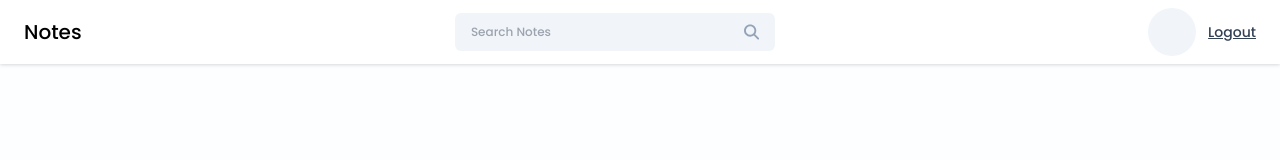
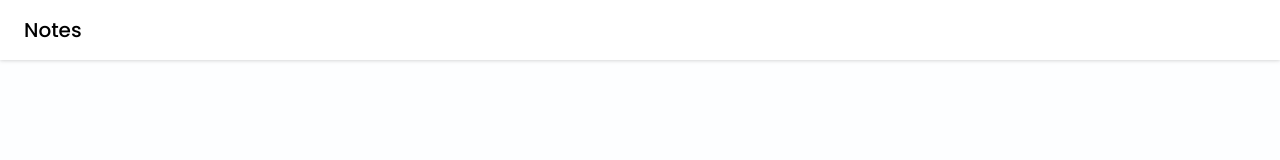
Before and after one commit to rayennaat/Notes-app, a React (Vite) app in the folder frontend/notes-app/: page / in a window 1280 px wide. Shown: the top 160 px of the page. Built offline with nearby package versions, Linux system fonts and the light colour scheme.

Commit message:
Update Login.jsx

```diff
--- a/frontend/notes-app/src/pages/Login/Login.jsx
+++ b/frontend/notes-app/src/pages/Login/Login.jsx
@@ -3,7 +3,7 @@
 import Passwordinput from '../../components/Input/Passwordinput'
 import { validateEmail } from '../../utils/helper';
 import axiosInstance from '../../utils/axiosInstance';
-import Navbar from '../../components/Navbar/Navbar';
+import Bar from '../../components/Navbar/Bar';
 
 const Login = () => {
 
@@ -51,7 +51,7 @@
 
   return (
   <>
-    <Navbar/>
+    <Bar/>
 
 
     <div className="flex items-center justify-center mt-28">
```
